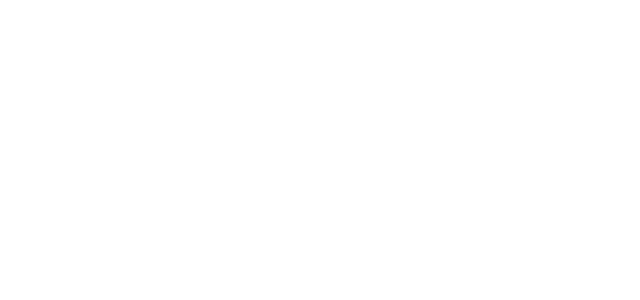
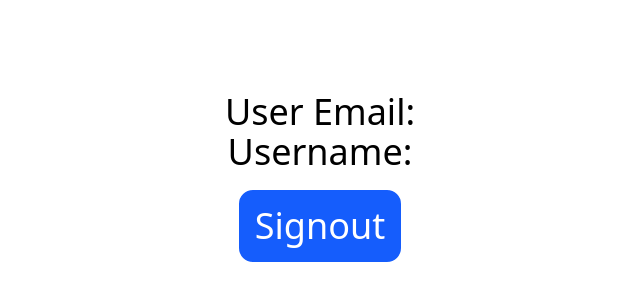
Before and after one commit to atulkumar-dev/MERN-Auth, a React (Vite) app in the folder frontend/: page /profile in a window 1280 px wide. Before the commit this address had no page. Shown: the part 222-522 px from the top of the page, without its empty margins (320-960 px from the left). Built offline with nearby package versions, Linux system fonts and the light colour scheme.

Commit message:
add Profile page and enhance Signin functionality to store username and email

```diff
--- a/frontend/src/main.jsx
+++ b/frontend/src/main.jsx
@@ -5,6 +5,7 @@ import './index.css'
 import Signup from './pages/Signup.jsx'
 import Home from './pages/Home.jsx'
 import Signin from './pages/Signin.jsx';
+import Profile from './pages/Profile.jsx';
 
 createRoot(document.getElementById('root')).render(
   <StrictMode>
@@ -13,6 +14,7 @@ createRoot(document.getElementById('root')).render(
       <Route path="/" element={<Home />} />
       <Route path="/signup" element={<Signup />} />
       <Route path="/signin" element={<Signin />} />
+      <Route path="/profile" element={<Profile />} />
     </Routes>
   </BrowserRouter>
   </StrictMode>,
--- /dev/null
+++ b/frontend/src/pages/Profile.jsx
@@ -0,0 +1,15 @@
+
+
+export default function Profile() {
+
+  const username = localStorage.getItem("username");
+  const email = localStorage.getItem("email");
+
+  return <>
+  <div className="flex flex-col text-4xl items-center justify-center min-h-screen">
+  <div>User Email: {email}</div>
+  <div>Username: {username}</div>
+  <button className=" border-2 rounded-2xl p-4 hover:cursor-pointer mt-4 bg-blue-600 text-white">Signout</button>
+</div>
+  </>;
+}
--- a/frontend/src/pages/Signin.jsx
+++ b/frontend/src/pages/Signin.jsx
@@ -2,10 +2,13 @@ import { useState } from "react";
 import Input from "../components/Input"
 import { ToastContainer, toast } from "react-toastify";
 import "react-toastify/dist/ReactToastify.css";
+import {useNavigate} from "react-router";
 
 
 export default function Signin() {
 
+
+  const navigate = useNavigate();
 
   //state to manage user entered data in an object called "data"
   const[data, setData]= useState({
@@ -33,6 +36,10 @@ export default function Signin() {
     if(result.success){
       console.log(result.message)
       toast.success(result.message)
+      localStorage.setItem("email",result.email)
+      localStorage.setItem("username",result.username)
+      setTimeout(() => {navigate("/profile");},2000);
+
     }
     else{
       console.log(result.message)
```
Also changed, not shown: 1 other file (tests, documents, lock files or other folders).
